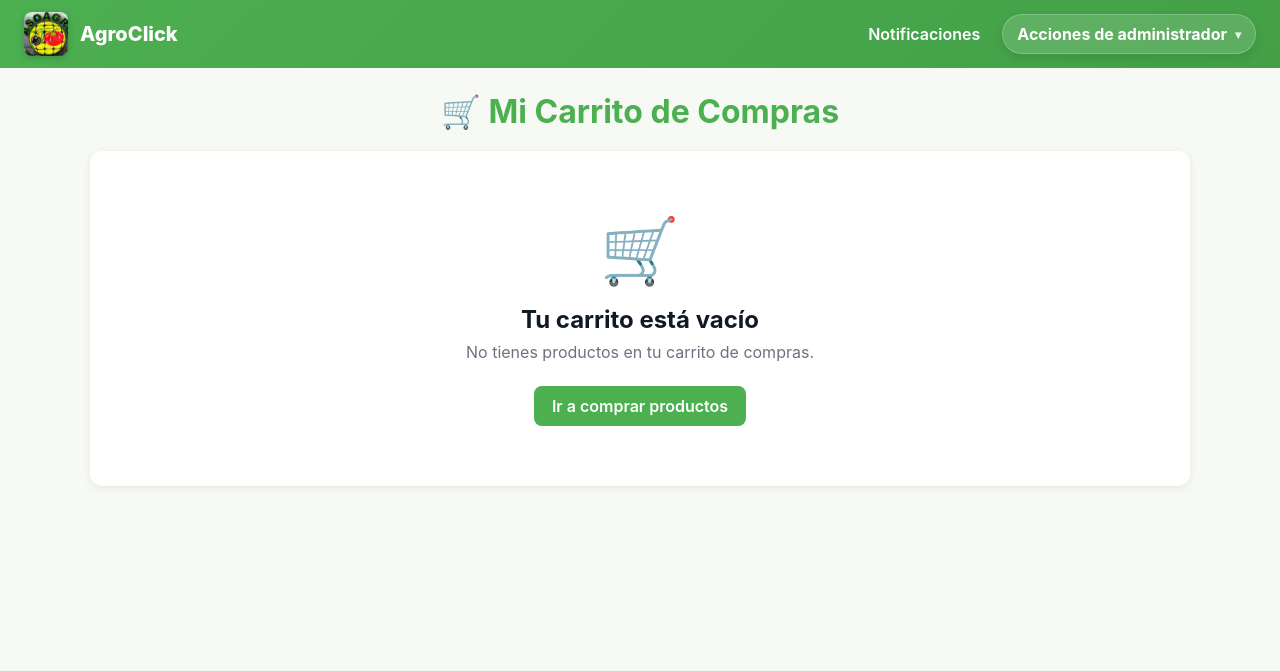
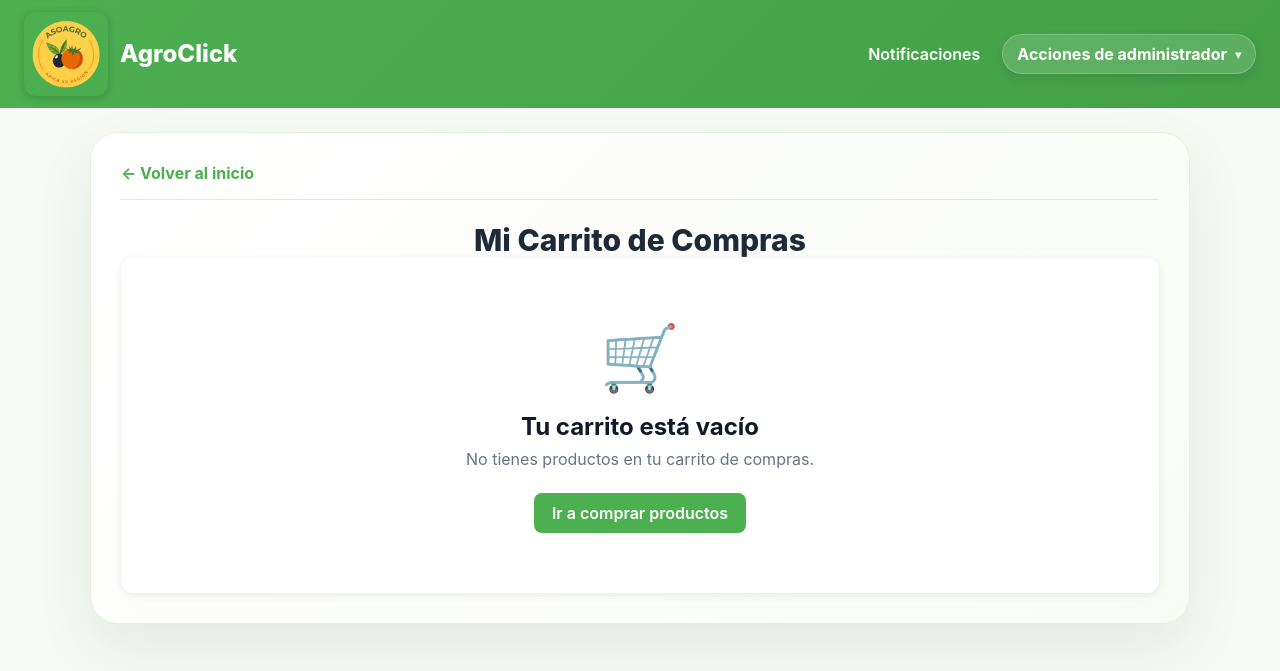
Before and after one commit to marcoscaldashuerta-source/AgroClick, a Django app: page /carrito/ in a window 1280 px wide. Shown: the top 671 px of the page. Run offline with Django 5.2, Linux system fonts and the light colour scheme; a user stored in the database is signed in; data comes from the database, SQL or seed files in the repository; both versions use the stored data as it was after the commit.

Commit message:
Se modifica el logo y se borra el mensaje al eliminar un producto del carrito

```diff
--- a/agroclick/marketplace/static/marketplace/css/styles.css
+++ b/agroclick/marketplace/static/marketplace/css/styles.css
@@ -68,9 +68,9 @@ body{
 .nav-links details.user-actions-menu .menu-items a:hover{background:#f3f4f6}
 
 /* Brand area */
-.brand{display:flex;align-items:center;gap:12px;min-height:40px}
-.brand img{width:44px;height:44px;border-radius:8px;object-fit:cover;box-shadow:0 2px 6px rgba(15,23,42,0.2)}
-.brand .site-title{font-size:20px;font-weight:800;color:#fff;line-height:1.2}
+.brand{display:flex;align-items:center;gap:12px;min-height:52px}
+.brand img{width:84px!important;height:84px!important;border-radius:12px;object-fit:cover;box-shadow:0 2px 8px rgba(15,23,42,0.2)}
+.brand .site-title{font-size:24px;font-weight:800;color:#fff;line-height:1.2}
 
 
 .card{background:var(--card);border-radius:12px;padding:18px;box-shadow:0 6px 18px rgba(15,23,42,0.06)}
--- a/agroclick/marketplace/templates/aprobar_vendedores.html
+++ b/agroclick/marketplace/templates/aprobar_vendedores.html
@@ -9,7 +9,7 @@
 
 <div class="navbar page-bg">
     <div class="brand">
-        <img src="/static/marketplace/img/asoagro-fb.jpg" alt="ASOAGRO logo" />
+        <img src="/static/marketplace/img/Logo-AgroClick.png" alt="AgroClick logo" />
         <div class="site-title">AgroClick</div>
     </div>
     <div class="nav-links">
--- a/agroclick/marketplace/templates/base.html
+++ b/agroclick/marketplace/templates/base.html
@@ -10,7 +10,7 @@
 <body>
     <div class="navbar page-bg">
         <div class="brand">
-            <img src="{% static 'marketplace/img/asoagro-fb.jpg' %}" alt="ASOAGRO logo" />
+            <img src="{% static 'marketplace/img/Logo-AgroClick.png' %}" alt="AgroClick logo" />
             <div class="site-title">AgroClick</div>
         </div>
         <div class="nav-links">
@@ -18,9 +18,8 @@
                 {% if request.resolver_match.url_name != 'ver_notificaciones' %}
                     <a href="{% url 'ver_notificaciones' %}">Notificaciones{% if notificaciones_count|default:0 > 0 %} ({{ notificaciones_count }}){% endif %}</a>
                 {% endif %}
-                {% if user.perfil.rol == 'comprador' %}
+                {% if user.perfil.rol == 'comprador' and request.resolver_match.url_name != 'ver_carrito' %}
                     <a href="{% url 'ver_carrito' %}" class="nav-carrito">🛒 Carrito</a>
-                {% elif user.perfil.rol == 'vendedor' %}
                 {% endif %}
                 {% if user.is_staff %}
                     <details class="admin-actions-menu">
--- a/agroclick/marketplace/templates/cart.html
+++ b/agroclick/marketplace/templates/cart.html
@@ -4,16 +4,13 @@
 {% block title %}Mi Carrito - AgroClick{% endblock %}
 
 {% block content %}
-<div class="container">
-    <h1>🛒 Mi Carrito de Compras</h1>
+<div class="page-shell">
+    <div class="page-card">
+        <div class="page-top">
+            <a href="{% url 'inicio' %}" class="back-link">← Volver al inicio</a>
+        </div>
 
-    {% if messages %}
-        <div class="messages">
-            {% for message in messages %}
-                <div class="message {{ message.tags }}">{{ message }}</div>
-            {% endfor %}
-        </div>
-    {% endif %}
+        <h1 class="page-title">Mi Carrito de Compras</h1>
 
         {% if carrito and carrito.items.all %}
             <div class="cart-container">
@@ -220,7 +217,7 @@
                 <a href="{% url 'inicio' %}" class="btn btn-primary">Ir a comprar productos</a>
         </div>
         {% endif %}
-
+    </div>
 </div>
 
 <style>
--- a/agroclick/marketplace/templates/deshabilitar_usuarios.html
+++ b/agroclick/marketplace/templates/deshabilitar_usuarios.html
@@ -9,7 +9,7 @@
 
 <div class="navbar page-bg">
     <div class="brand">
-        <img src="/static/marketplace/img/asoagro-fb.jpg" alt="ASOAGRO logo" />
+        <img src="/static/marketplace/img/Logo-AgroClick.png" alt="AgroClick logo" />
         <div class="site-title">AgroClick</div>
     </div>
     <div class="nav-links">
--- a/agroclick/marketplace/views.py
+++ b/agroclick/marketplace/views.py
@@ -392,7 +392,6 @@ def eliminar_producto_admin(request, producto_id):
         mensaje = f"Tu producto '{producto.nombre}' fue eliminado por un administrador. Motivo: {razon}"
         Notificacion.objects.create(usuario=producto.vendedor, mensaje=mensaje)
 
-        messages.success(request, 'Producto eliminado y vendedor notificado.')
         return redirect('supervisar_productos')
 
     return render(request, 'confirmar_eliminar_producto_admin.html', {'producto': producto})
@@ -706,10 +705,8 @@ def eliminar_del_carrito(request, item_id):
         return redirect('ver_carrito')
 
     item = get_object_or_404(ItemCarrito, id=item_id, carrito=carrito)
-    producto_nombre = item.producto.nombre
     item.delete()
 
-    messages.success(request, f'"{producto_nombre}" eliminado del carrito.')
     return redirect('ver_carrito')
 
 
```
Also changed, not shown: agroclick/marketplace/templates/inicio.html (+11 -2 lines), agroclick/marketplace/templates/mis_productos.html (+7 -2 lines), agroclick/db.sqlite3, agroclick/marketplace/static/marketplace/img/Logo-AgroClick.png (added). Lines whose indentation alone changed are shown as unchanged.
